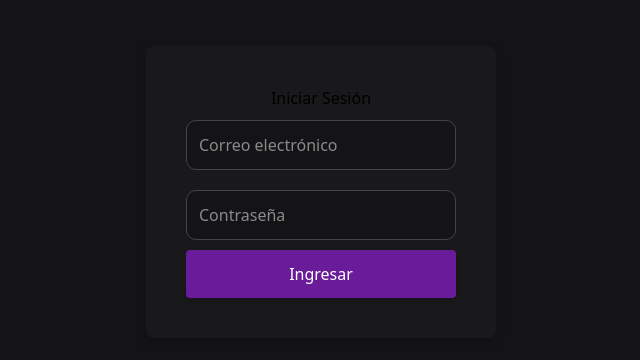
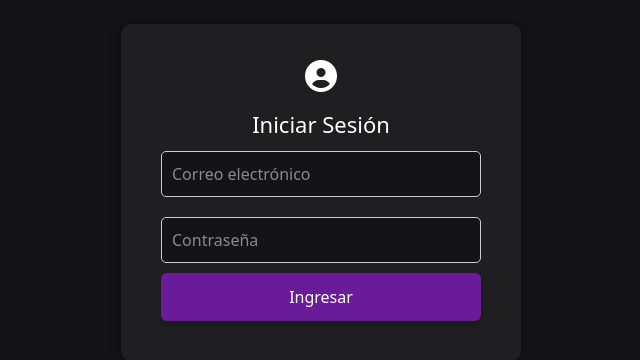
Before and after one commit to CharlyMx32/HRB, an Angular app: page /login in a window 1280 px wide. Shown: the part 208-568 px from the top of the page, without its empty margins (319-959 px from the left). Built offline with nearby package versions, Linux system fonts and the light colour scheme; a web font is replaced by a local one.

Commit message:
login completo

```diff
--- a/src/app/auth/login/login.component.css
+++ b/src/app/auth/login/login.component.css
@@ -1,5 +1,5 @@
 
-  .container {
+  .contenedor {
   min-height: 100vh;
   width: 100vw;
   display: flex;
@@ -8,73 +8,64 @@
   background-color: #141416;
 }
 
-
-.login-container {
-  width: 350px;
+.login-container{
+  width: 100%;
+  max-width: 400px;
   padding: 40px;
-  background-color: #19191b;
-  border-radius: 8px;
-  box-shadow: 0 4px 10px rgba(0, 0, 0, 0.2);
   text-align: center;
   opacity: 0;
   transform: translateY(-30px);
-  animation: slideIn 1s ease-out forwards;
+  animation:slideIn 1s ease-out forwards;
+  border-radius: 10px;
+  background-color: #1f1f21;
+  box-shadow: 0 0 10px rgba(0, 0, 0, 0.5);
 }
 
 @keyframes slideIn {
-  from {
+  to {
     opacity: 0;
     transform: translateY(-30px);
   }
-  to {
+  to{
     opacity: 1;
     transform: translateY(0);
   }
 }
 
-input {
+input{
   width: 100%;
-  padding: 12px;
+  padding: 10px;
   margin: 10px 0;
-  border: 0.1px solid #444;
-  border-radius: 10px;
+  border-radius: 5px;
+  border: 1px solid #ccc;
   background-color: #141416;
-  color: white;
+  color: #fff;
   transition: border 0.3s ease-in-out, box-shadow 0.3s ease-in-out;
 }
-
-input:focus {
-  border-color: #4caf50;
+input:focus{
+  border-color:#4caf50;
   box-shadow: 0 0 8px rgba(76, 175, 80, 0.5);
+  outline:none
 }
 
-button {
+button{
   width: 100%;
   padding: 12px;
   background-color: #6a1b9a;
-  color: white;
+  color: #fff;
   border: none;
-  border-radius: 4px;
+  border-radius: 6px;
   cursor: pointer;
-  transition: background-color 0.3s ease, transform 0.2s ease;
-  box-shadow: 0 4px 6px rgba(0, 0, 0, 0.15);
+  transition: background-color 0.3s ease,transform 0.2s ease;
+  box-shadow:0 4px 6px rgba(0,0,0,0.15);
+}
+button:hover{
+  background-color: #8e24aa;
+  transform: translateY(-2px);
 }
 
-button:hover {
-  background-color: #8e24aa;
-}
-
-button:active {
-  transform: scale(0.98);
-}
-
-p {
-  color: red;
-  font-size: 0.9rem;
-  opacity: 0;
-  transform: translateY(10px);
-  animation: errorMessage 0.5s ease-out forwards;
-  margin-top: 15px;
+button:active{
+  transform:scale(0.98);
 }
 
 @keyframes errorMessage {
@@ -87,3 +78,9 @@ p {
     transform: translateY(0);
   }
 }
+
+.etiquetas{
+  color:#fff;
+  font-size: 22px;
+  margin-top: 20px;
+}
--- a/src/app/auth/login/login.component.html
+++ b/src/app/auth/login/login.component.html
@@ -1,6 +1,7 @@
-<div class="container">
+<div class="contenedor">
   <div class="login-container">
-    <h2>Iniciar Sesión</h2>
+    <i class="fa-solid fa-circle-user fa-2xl" style="color: #fff;"></i>
+        <h2 class="etiquetas">Iniciar Sesión</h2>
     <form (ngSubmit)="login()">
       <input type="email" name="email" [(ngModel)]="email" placeholder="Correo electrónico" required>
       <input type="password" name="password" [(ngModel)]="password" placeholder="Contraseña" required>
```
